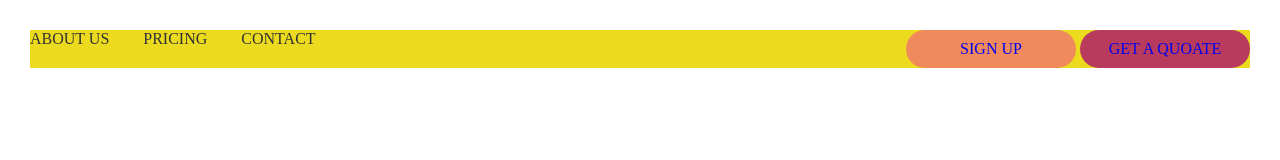
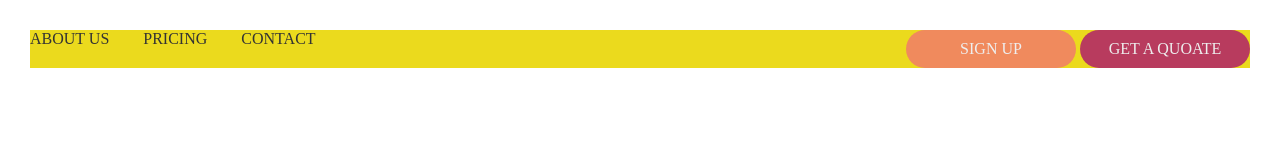
Before and after one commit to Scientific-Research/Sass-Scss-Project, a website: page index.html in a window 1280 px wide. Drawn offline with Linux system fonts and the light colour scheme.

Commit message:
Everything works!

```diff
--- a/style.scss
+++ b/style.scss
@@ -7,6 +7,7 @@ $color-primary: #ebda1d; // yellow color
 $color-secondary: #f08a5d; // orange color
 $color-tertiary: #b83b5e; // pink
 $color-text-dark: #333; // black
+$color-text-light: #eee; // white
 
 $width-button: 150px;
 
@@ -56,6 +57,7 @@ nav {
     text-decoration: none;
     text-transform: uppercase;
     width: $width-button;
+    color: $color-text-light;
   }
 
   .btn-main {
@@ -69,6 +71,7 @@ nav {
       background-color: darken($color-secondary, 15%);
     }
   }
+
   .btn-hot {
     // .btn-main:link
     &:link {
```
Also changed, not shown: style.css, 1 other file.
